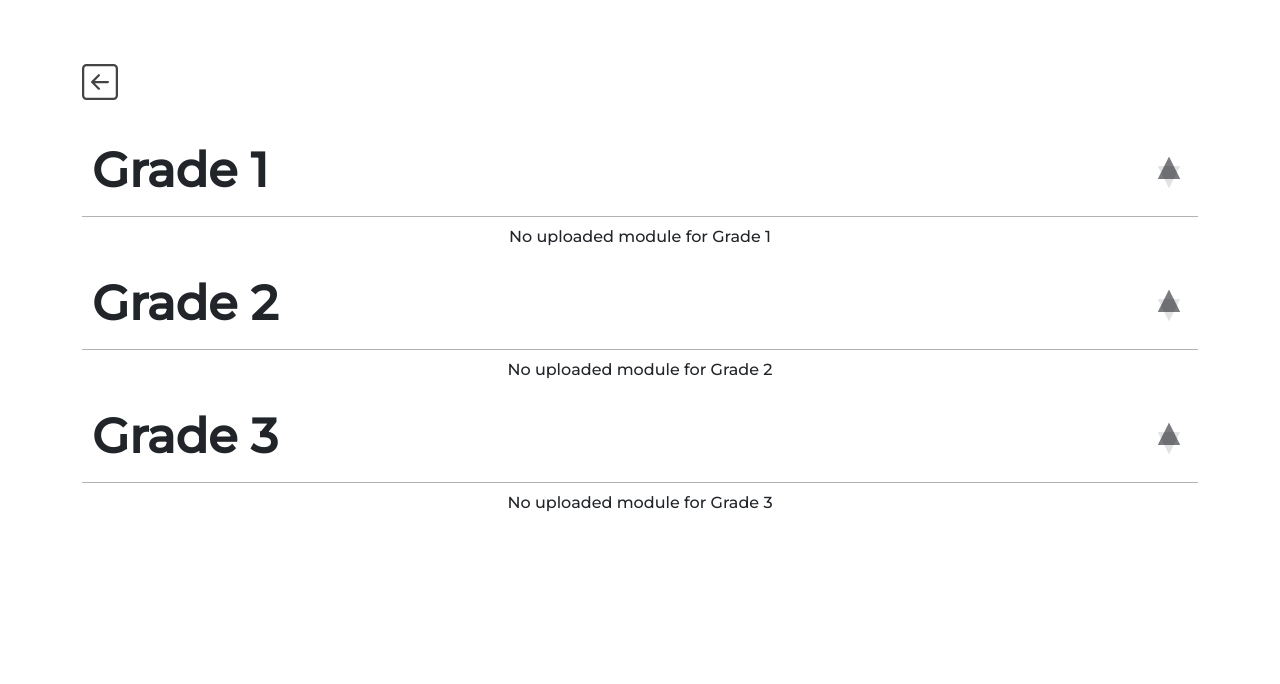
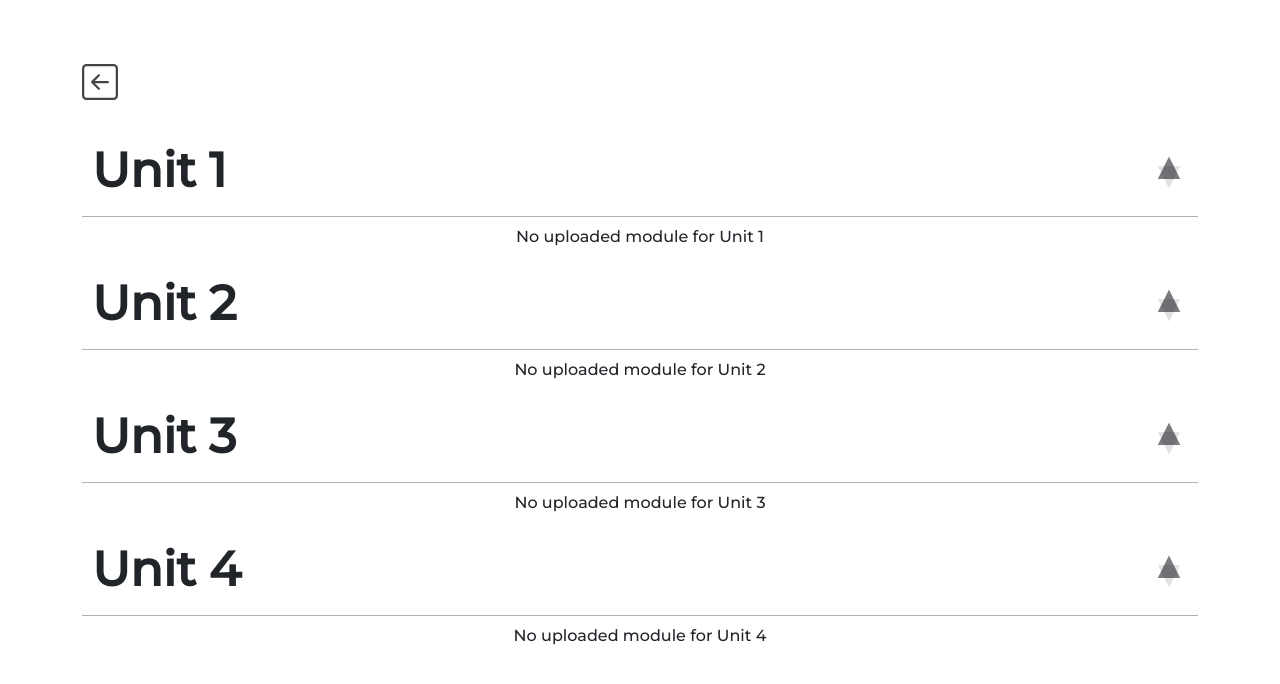
Before and after one commit to saladbut99/CapstoneCodeIgnter, a CodeIgniter 4 app: the page made by Pulong/app/Views/teacher_view.php in a window 1280 px wide. Shown: the part 76-760 px from the top of the page. Run offline with PHP 8.4 and a stand-in for CodeIgniter, Linux system fonts and the light colour scheme; the template is opened without the code that fills it: most values are stand-ins (such as "Sample title", 1, 10 or a date in 2020); data that the repository does not hold is empty; some libraries are stand-ins or nearby versions.

Commit message:
lesson upload

```diff
--- a/Pulong/app/Models/LessonMaster.php
+++ b/Pulong/app/Models/LessonMaster.php
@@ -15,7 +15,7 @@ class LessonMaster extends Model
     // protected $useSoftDeletes = true;
 
     //list of fields that can be manipulated from an outside class
-    protected $allowedFields = ['lesson_name','lesson_description', 'year_level'];
+    protected $allowedFields = ['lesson_name','lesson_description', 'unit'];
 
     //specify dates
     // protected $useTimestamps = true;
--- a/Pulong/app/Views/teacher_view.php
+++ b/Pulong/app/Views/teacher_view.php
@@ -41,14 +41,14 @@
         <table class="table table-borderless" id="users-list"  style=" border-bottom: none;">
           <thead style="text-align:left; font-size:3rem">
              <tr>
-                <th>Grade 1</th>
+                <th>Unit 1</th>
              </tr>
           </thead>
 
              <?php if($users): ?>
              <?php foreach($users as $user): ?>
 
-              <?php if ($user['year_level']==1): ?>
+              <?php if ($user['unit']==1): ?>
                  <tr>
                     <td style="text-align:left"><a href="module/<?= $user['lesson_id'] ?>"><?php echo $user['lesson_name']; ?></a>  </td>
 
@@ -61,7 +61,7 @@
         <table class="table table-borderless" id="users-list2" style=" border-bottom: none;" >
           <thead style="text-align:left; font-size:3rem">
              <tr>
-                <th>Grade 2</th>
+                <th>Unit 2</th>
              </tr>
           </thead>
 
@@ -69,7 +69,7 @@
              <?php foreach($users as $user): ?>
 
 
-               <?php if ($user['year_level']==2): ?>
+               <?php if ($user['unit']==2): ?>
                  <tr>
                     <td style="text-align:left"><a href="module/<?= $user['lesson_id'] ?>"><?php echo $user['lesson_name']; ?></a></td>
                   </tr>
@@ -80,12 +80,29 @@
         <table class="table table-borderless" id="users-list3" style=" border-bottom: none;" >
           <thead style="text-align:left; font-size:3rem">
              <tr>
-                <th>Grade 3</th>
+                <th>Unit 3</th>
              </tr>
           </thead>
              <?php if($users): ?>
              <?php foreach($users as $user): ?>
-               <?php if ($user['year_level']==3): ?>
+               <?php if ($user['unit']==3): ?>
+                 <tr>
+                    <td style="text-align:left"><a href="module/<?= $user['lesson_id'] ?>"><?php echo $user['lesson_name']; ?></a></td>
+                  </tr>
+              <?php endif; ?>
+
+            <?php endforeach; ?>
+            <?php endif; ?>
+        </table>
+        <table class="table table-borderless" id="users-list4" style=" border-bottom: none;" >
+          <thead style="text-align:left; font-size:3rem">
+             <tr>
+                <th>Unit 4</th>
+             </tr>
+          </thead>
+             <?php if($users): ?>
+             <?php foreach($users as $user): ?>
+               <?php if ($user['unit']==4): ?>
                  <tr>
                     <td style="text-align:left"><a href="module/<?= $user['lesson_id'] ?>"><?php echo $user['lesson_name']; ?></a></td>
                   </tr>
@@ -109,7 +126,7 @@
             "bInfo" : false,
             "searching": false,
             "language": {
-              "emptyTable": "No uploaded module for Grade 1"
+              "emptyTable": "No uploaded module for Unit 1"
             },
              "responsive": true,
          });
@@ -118,7 +135,7 @@
             "bInfo" : false,
             "searching": false,
             "language": {
-              "emptyTable": "No uploaded module for Grade 2"
+              "emptyTable": "No uploaded module for Unit 2"
             },
              "responsive": true,
          });
@@ -127,7 +144,16 @@
             "bInfo" : false,
             "searching": false,
             "language": {
-              "emptyTable": "No uploaded module for Grade 3"
+              "emptyTable": "No uploaded module for Unit 3"
+            },
+             "responsive": true,
+         });
+         $('#users-list4').DataTable({
+            "bPaginate": false,
+            "bInfo" : false,
+            "searching": false,
+            "language": {
+              "emptyTable": "No uploaded module for Unit 4"
             },
              "responsive": true,
          });
```
Also changed, not shown: Pulong/app/Controllers/Teacher.php (+8 -3 lines), Pulong/app/Models/CustomModel.php (+9 -1 lines), Pulong/app/Views/teacher_addmodule.php (+4 -8 lines), Pulong/app/Views/teacher_moduleview.php (+18 -9 lines).
